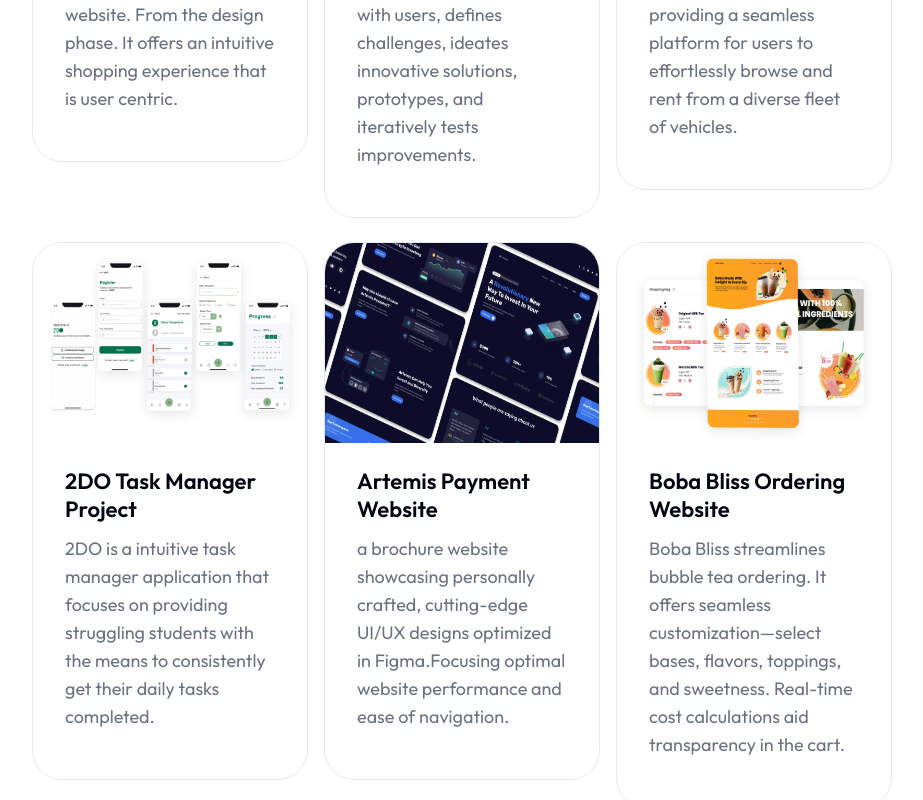
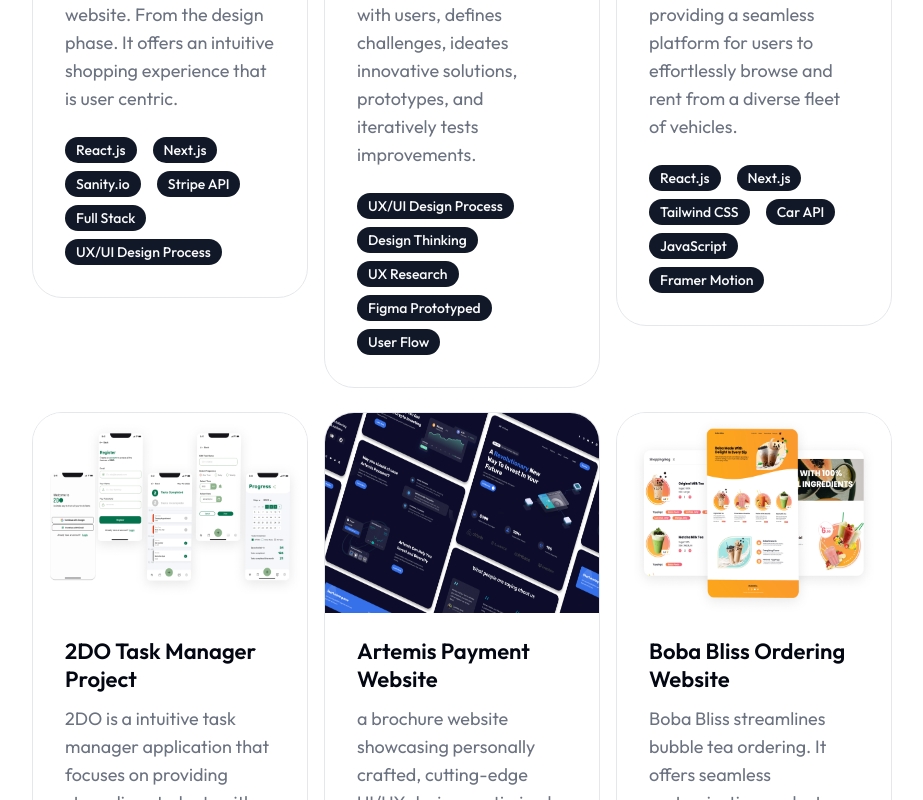
Before and after one commit to milladAyoubi/millad-ayoubi, a Next.js app in the folder portfolio/: page / in a window 1280 px wide. Shown: the part 2200-3000 px from the top of the page, without its empty margins (178-1101 px from the left). Built offline with nearby package versions, Linux system fonts and the light colour scheme.

Commit message:
Project Badge Update

```diff
--- a/portfolio/components/ProjectCard.jsx
+++ b/portfolio/components/ProjectCard.jsx
@@ -171,7 +171,7 @@ const ProjectCard = ({ project }) => {
         <p className='text-muted-foreground text-lg'>{project.description}</p>
 
         <div className='text-sm flex flex-row flex-wrap gap-x-4 mt-4'>
-            {projectData.stack?.map((project, index) => {
+            {project.stack?.map((project, index) => {
               return (
                 <div key={index}>
 
```
